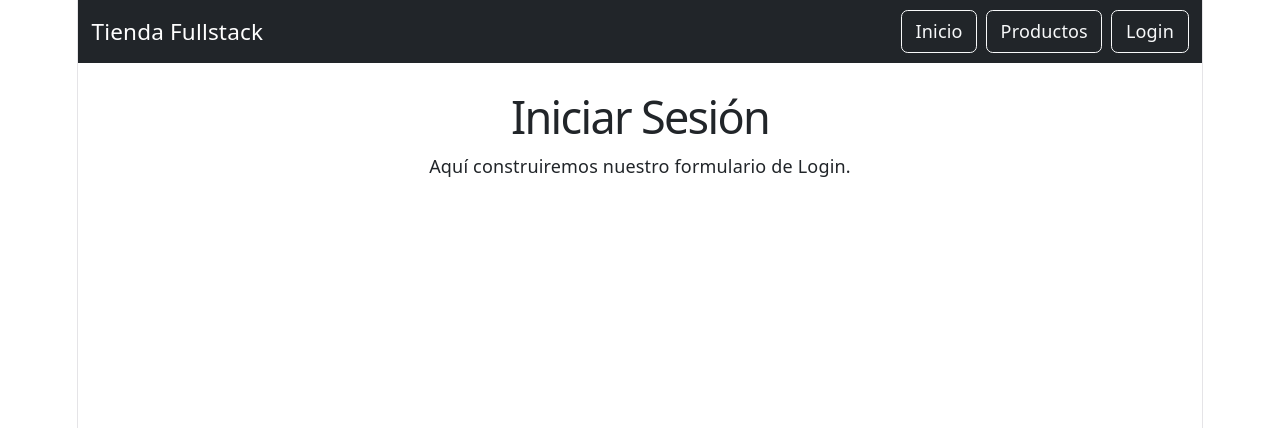
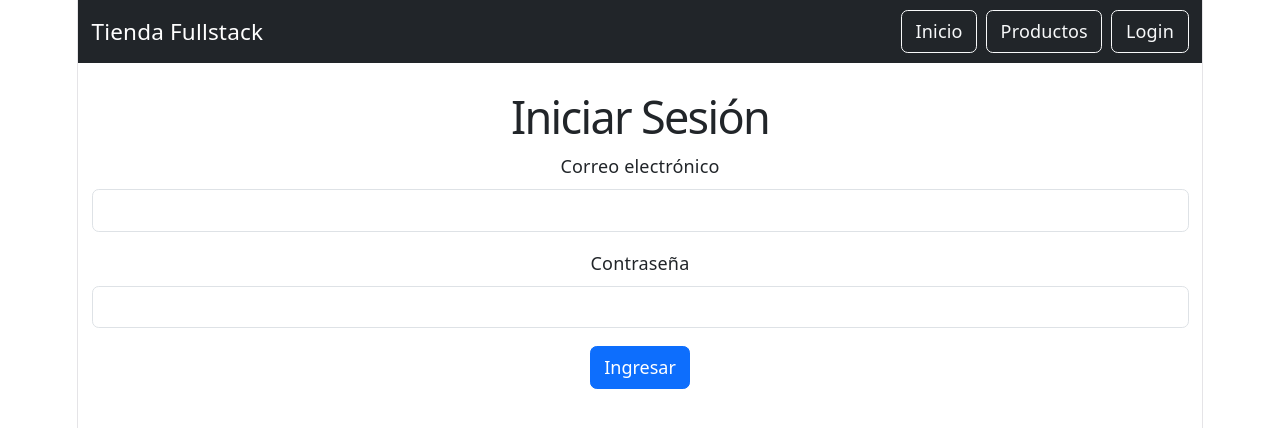
Before and after one commit to ProfeHernanSaavedra/DSY1104-6D-2026, a React (Vite) app in the folder Unidad2/mi-primer-react/: page /login in a window 1280 px wide. Shown: the top 428 px of the page. Built offline with nearby package versions, Linux system fonts and the light colour scheme.

Commit message:
termino de pages

```diff
--- a/Unidad2/mi-primer-react/src/pages/Login.jsx
+++ b/Unidad2/mi-primer-react/src/pages/Login.jsx
@@ -1,13 +1,82 @@
+import { useState } from 'react'
+
 function Login() {
+
+    const [email, setEmail] = useState('')
+    const [password, setPassword] = useState('')
+    const [error, setError] = useState('')
+
+    const handleSubmit = (event) => {
+
+        event.preventDefault()
+
+        if (!email.includes('@')) {
+            setError('El correo electrónico no es válido')
+            return
+        }
+
+        if (password.length < 4) {
+            setError('La contraseña debe tener al menos 4 caracteres')
+            return
+        }
+
+        setError('')
+
+        console.log('Email:', email)
+        console.log('Password:', password)
+    }
 
     return (
         <div className="container mt-4">
 
             <h1>Iniciar Sesión</h1>
 
-            <p>
-                Aquí construiremos nuestro formulario de Login.
-            </p>
+            <form onSubmit={handleSubmit}>
+
+                <div className="mb-3">
+
+                    <label className="form-label">
+                        Correo electrónico
+                    </label>
+
+                    <input
+                        type="text"
+                        className="form-control"
+                        value={email}
+                        onChange={(event) => setEmail(event.target.value)}
+                    />
+
+                </div>
+
+                <div className="mb-3">
+
+                    <label className="form-label">
+                        Contraseña
+                    </label>
+
+                    <input
+                        type="password"
+                        className="form-control"
+                        value={password}
+                        onChange={(event) => setPassword(event.target.value)}
+                    />
+
+                </div>
+
+                {error && (
+                    <div className="alert alert-danger">
+                        {error}
+                    </div>
+                )}
+
+                <button
+                    type="submit"
+                    className="btn btn-primary"
+                >
+                    Ingresar
+                </button>
+
+            </form>
 
         </div>
     )
--- a/Unidad2/mi-primer-react/src/pages/Productos.jsx
+++ b/Unidad2/mi-primer-react/src/pages/Productos.jsx
@@ -1,6 +1,14 @@
 import Producto from '../components/Producto'
+import { useLocation } from 'react-router-dom'
 
 function Productos() {
+
+
+    const location = useLocation()
+
+    const parametros = new URLSearchParams(location.search)
+
+    const categoria = parametros.get('categoria')
 
     return (
         <div className="container mt-4">
@@ -8,6 +16,10 @@ function Productos() {
             <h1 className="text-center mb-4">
                 Nuestros Productos
             </h1>
+
+            <p>
+                Categoría seleccionada: {categoria}
+            </p>
 
             <div className="row g-4">
 
```
